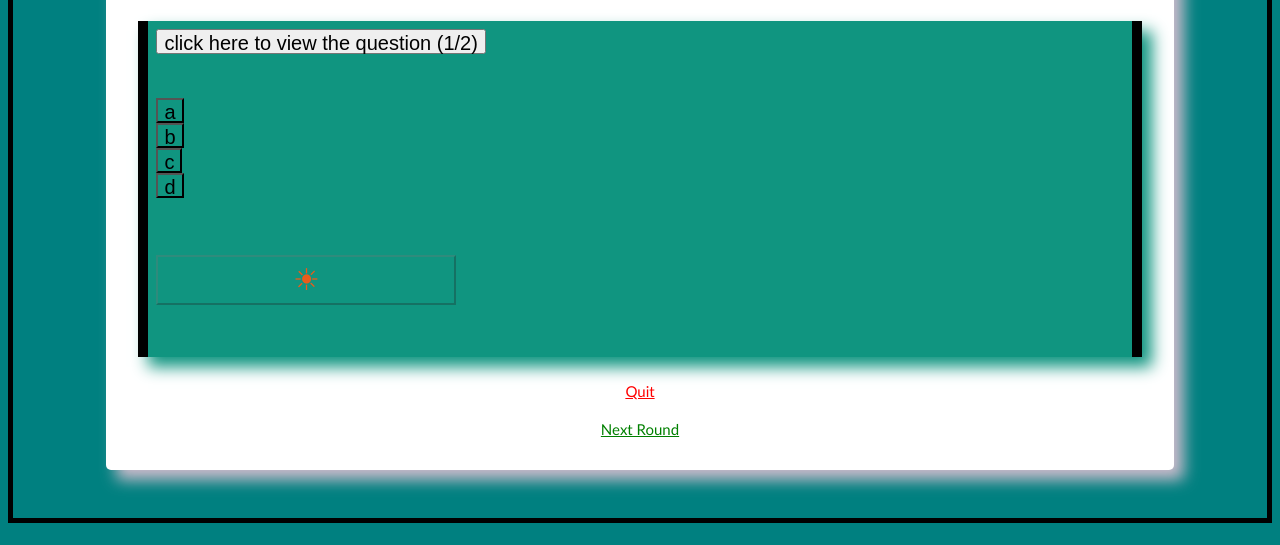
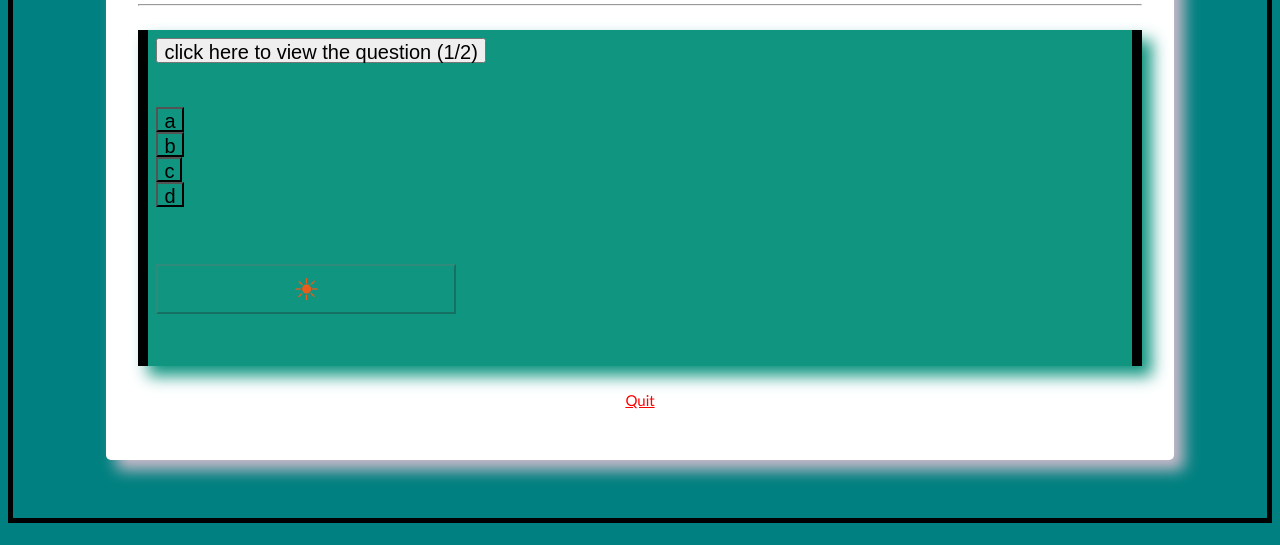
Before and after one commit to lonylitical/kblquiz01, a plain HTML site: page next1.html in a window 1280 px wide. Shown: the part 255-800 px from the top of the page. Drawn offline with Linux system fonts and the light colour scheme.

Commit message:
11-09/3rd update

```diff
--- a/behaveq.js
+++ b/behaveq.js
@@ -38,15 +38,16 @@ function display()
 function check()
 {
  var choice=(prompt(" type your choice")) ;
- for(i=0;i==0;i++)
+ for(i=0;i == 0;i++)
  {
 
   if( choice == quest1.uttar )
-   {
+    {
     score= 5;
     res.innerHTML= "you win rs.5000" + " and your score= " + score;
     cong.innerHTML = "&#x1f600";
-   }
+    next2.style.display = "block";
+    }
    else
    {
     score=0;
--- a/next1.html
+++ b/next1.html
@@ -32,7 +32,7 @@
         <span><a style="height: 20px; font-size: 15px; color: red" href="quit.html">quit</a></span>
          <br>
          <br>
-        <span><a style="height: 20px; font-size: 15px; color: green" href="next2.html">next round</a></span>
+        <span><a id="next2" style="height: 20px; font-size: 15px; color: green;display: none;" href="next2.html">next round</a></span>
     </div>
    </body>
    <script src="behaveq.js"></script>
```
